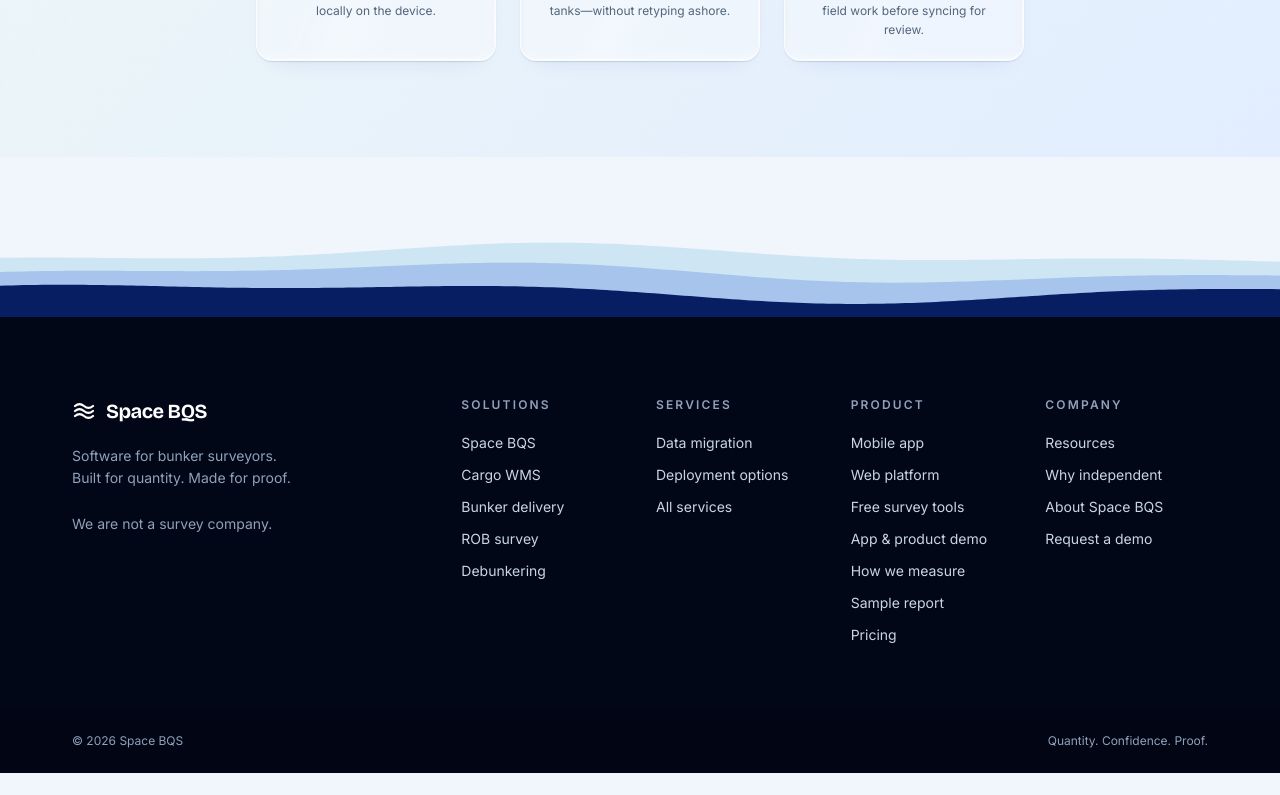
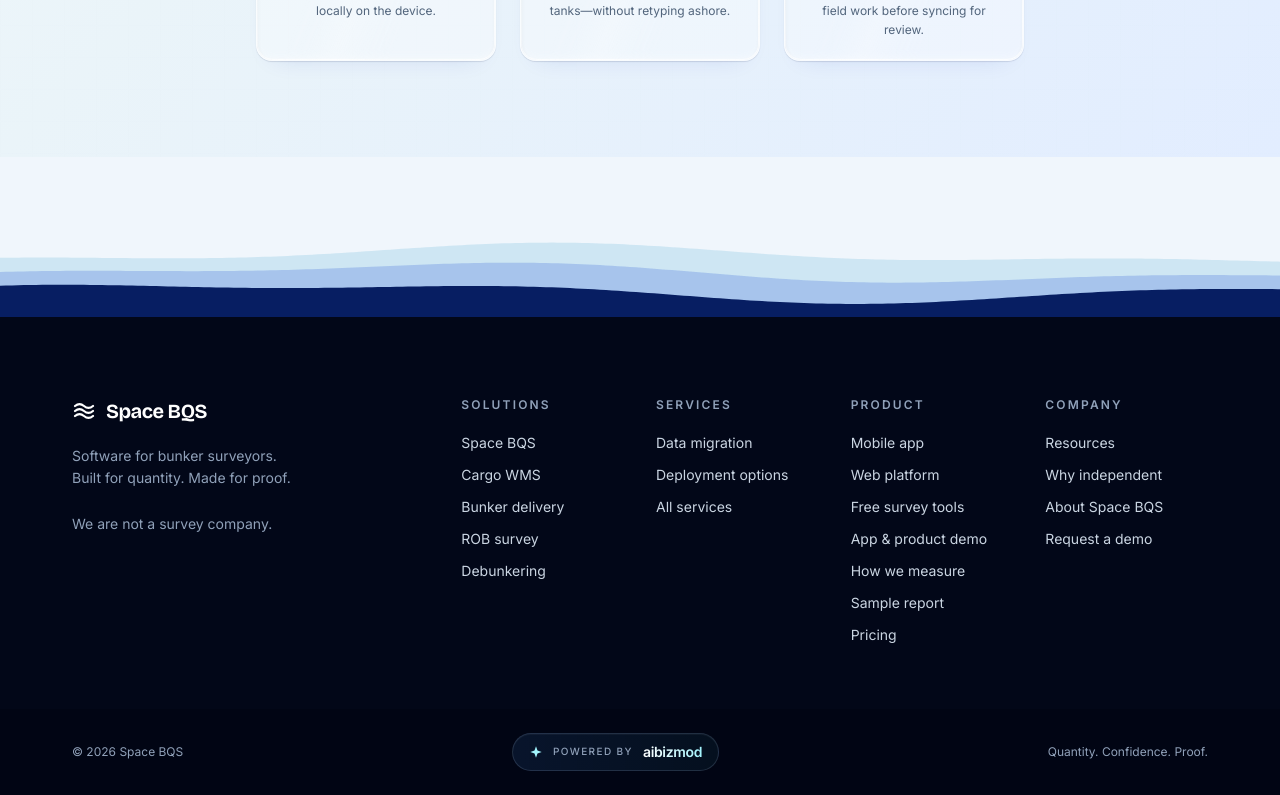
Before and after one commit to bqsspace-code/space-bqs-website, a Next.js app: page /demo in a window 1280 px wide. Shown: the part 1467-2262 px from the top of the page. Before the commit the page ends 2240 px from the top, so only its background shows below. Built offline with nearby package versions, Linux system fonts and the light colour scheme.

Commit message:
feat: add linked aibizmod footer credit

```diff
--- a/app/components/Footer.tsx
+++ b/app/components/Footer.tsx
@@ -254,8 +254,13 @@ export default function Footer({ hideCta = false }: { hideCta?: boolean }) {
             <div>
               © {new Date().getFullYear()} Space BQS
             </div>
-
-
+            <a href="https://aibizmod.com" target="_blank" rel="noopener noreferrer" className="inline-flex items-center gap-2.5 rounded-full border border-blue-200/15 bg-gradient-to-r from-blue-400/10 to-cyan-300/5 px-4 py-2 shadow-[inset_0_1px_0_rgba(255,255,255,0.04)] transition-colors hover:border-cyan-200/40 focus-visible:outline-2 focus-visible:outline-offset-4 focus-visible:outline-cyan-200">
+              <svg aria-hidden="true" width="14" height="14" viewBox="0 0 16 16" fill="none" className="shrink-0 text-cyan-200">
+                <path d="M8 1.5 9.7 6.3 14.5 8 9.7 9.7 8 14.5 6.3 9.7 1.5 8 6.3 6.3 8 1.5Z" fill="currentColor" />
+              </svg>
+              <span className="text-[10px] font-medium uppercase tracking-[0.14em] text-slate-400">Powered by</span>
+              <span className="bg-gradient-to-r from-white to-cyan-200 bg-clip-text text-sm font-semibold tracking-tight text-transparent">aibizmod</span>
+            </a>
 
             <div className="text-slate-400 text-right">
               Quantity. Confidence. Proof.
```
